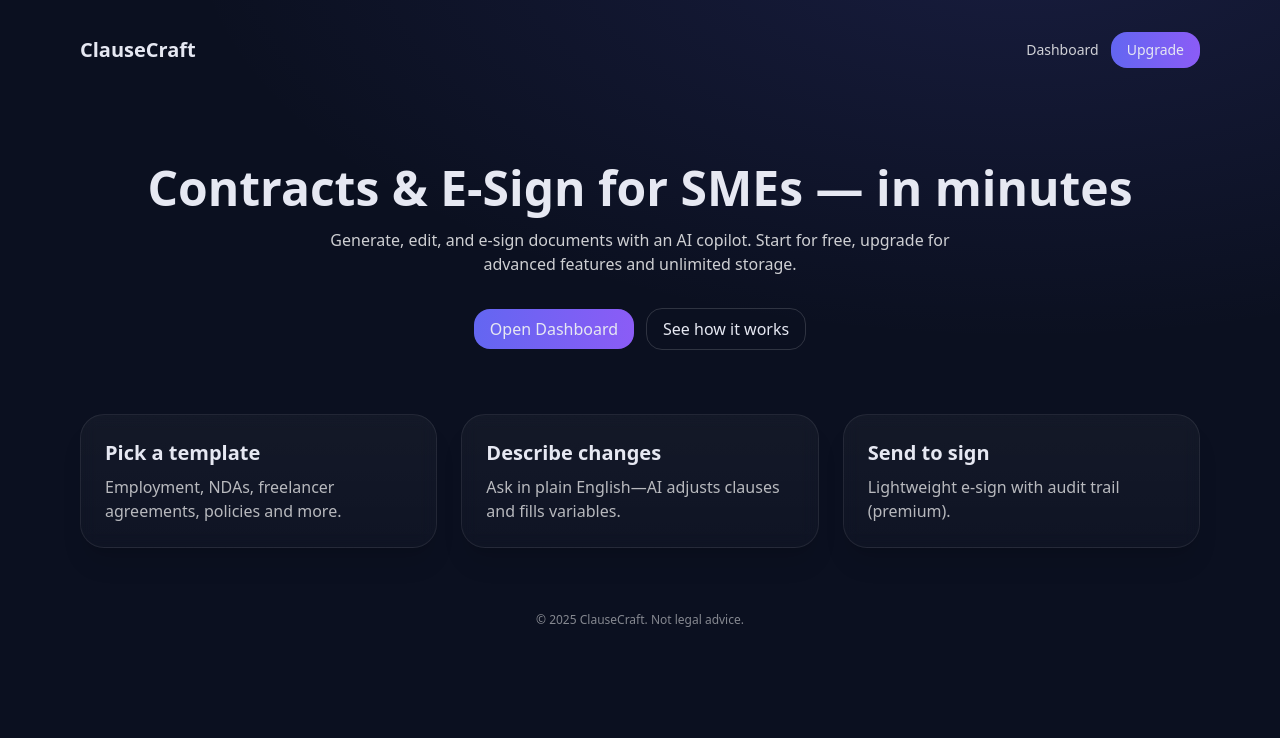
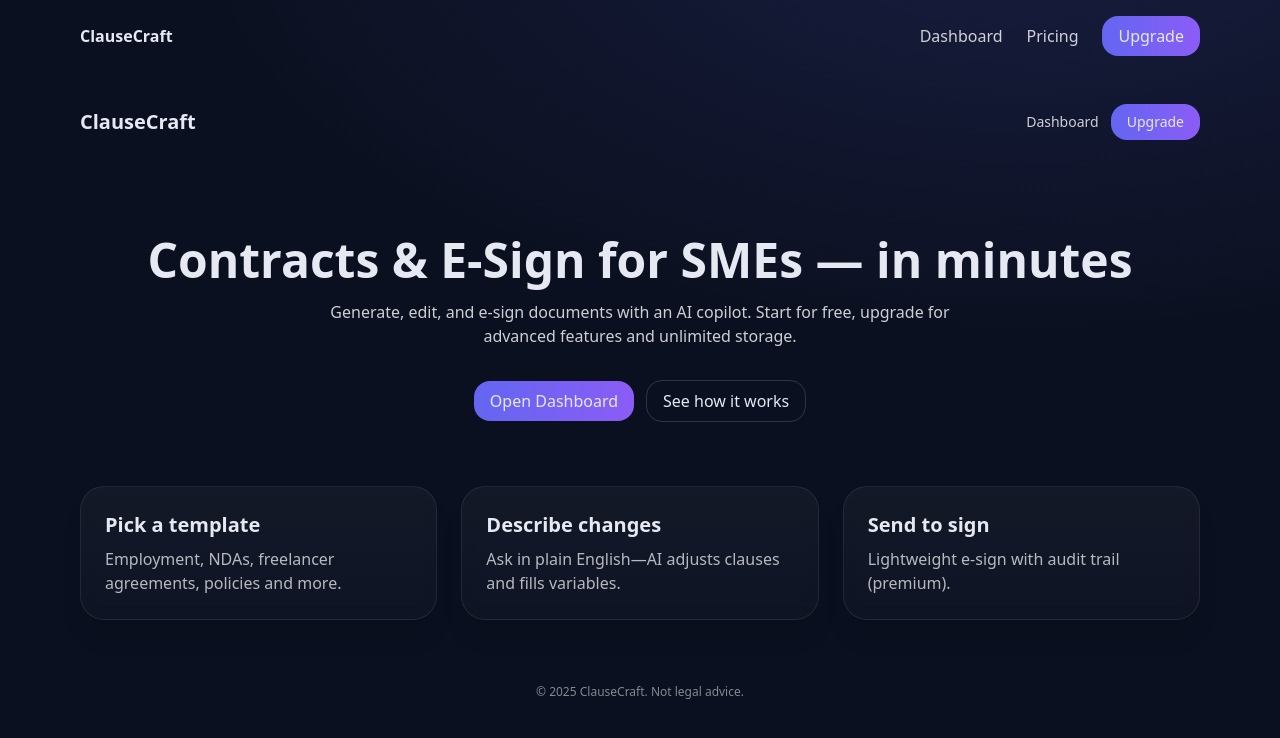
Before and after one commit to OnlyTheBr8ve/legal-saas-starter, a Next.js app: page / in a window 1280 px wide. Shown: the top 738 px of the page. Built offline with nearby package versions, Linux system fonts and the light colour scheme.

Commit message:
Update layout.tsx

```diff
--- a/app/layout.tsx
+++ b/app/layout.tsx
@@ -1,16 +1,28 @@
-
 import "./globals.css";
 import type { Metadata } from "next";
 
 export const metadata: Metadata = {
-  title: "ClauseCraft — AI Contracts & E‑Sign for SMEs",
-  description: "Generate, edit, and e‑sign SME‑friendly documents with an AI copilot.",
+  title: "ClauseCraft — AI Contracts & E-Sign for SMEs",
+  description:
+    "Generate, edit, and e-sign SME-friendly documents with an AI copilot.",
 };
 
 export default function RootLayout({ children }: { children: React.ReactNode }) {
   return (
     <html lang="en">
       <body>
+        {/* Header */}
+        <header className="max-w-6xl mx-auto px-4 py-4 flex items-center justify-between">
+          <a href="/" className="font-semibold">ClauseCraft</a>
+          <nav className="flex items-center gap-6">
+            <a href="/dashboard" className="text-white/80 hover:text-white">Dashboard</a>
+            <a href="/pricing" className="text-white/80 hover:text-white">Pricing</a>
+            {/* For now, Upgrade points to Pricing. We'll wire Stripe next. */}
+            <a href="/pricing" className="btn">Upgrade</a>
+          </nav>
+        </header>
+
+        {/* Page content */}
         <div className="max-w-6xl mx-auto px-4 py-8">{children}</div>
       </body>
     </html>
```
